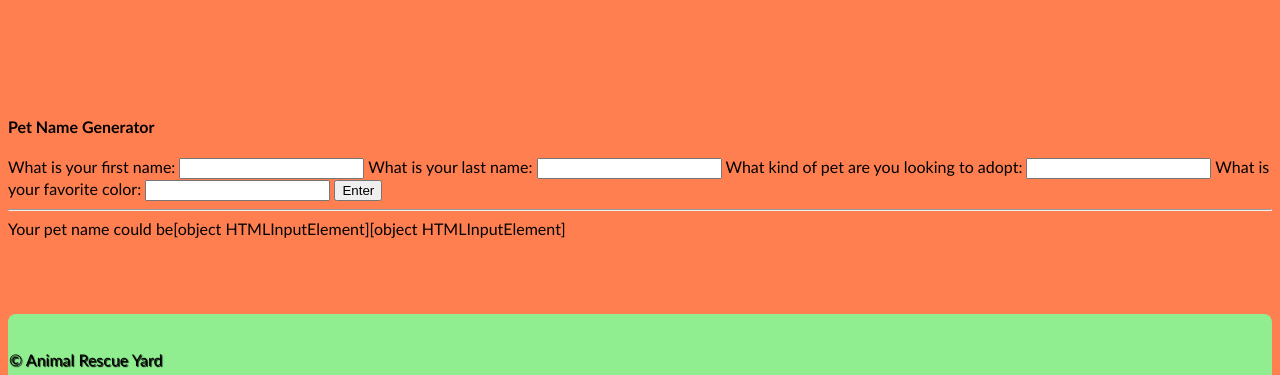
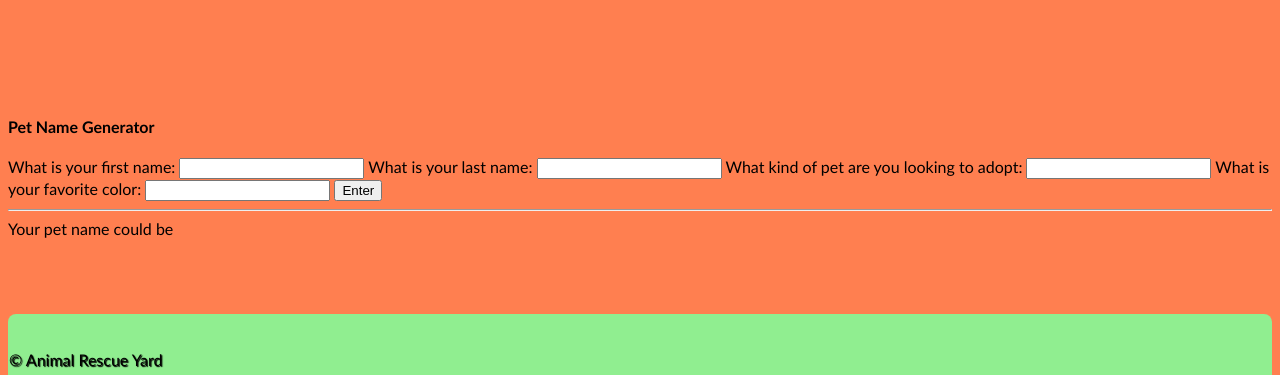
Before and after one commit to Smacksmack206/Animal-rescue-yard, a plain HTML site: page index.html in a window 1280 px wide. Both pictures are taken after a click on the button "Enter". Shown: the part 1266-1641 px from the top of the page. Drawn offline with Linux system fonts and the light colour scheme.

Commit message:
fixed it with Amanda's help :)

```diff
--- a/index.html
+++ b/index.html
@@ -61,8 +61,8 @@
        function generate()  {
          var firstname = document.getElementById('first-name').value;
          var lastname = document.getElementById('last-name').value;
-         var pet = document.getElementById('type-of-pet');
-         var color = document.getElementById('fav-color');
+         var pet = document.getElementById('type-of-pet').value;
+         var color = document.getElementById('fav-color').value;
          var display = 'Your pet name could be' + color + firstname + pet;
          document.getElementById('results').innerHTML = display;
        }
```
